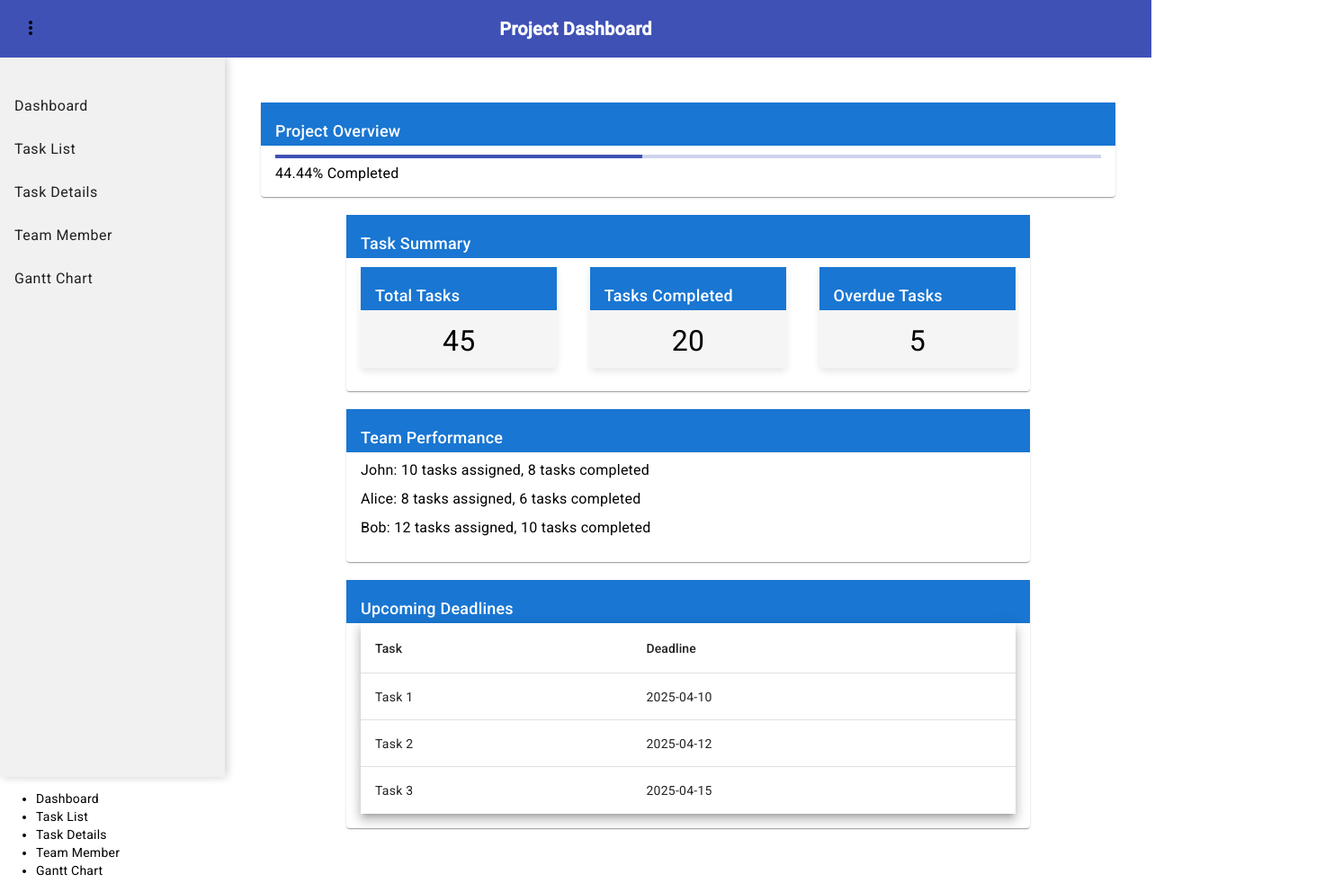
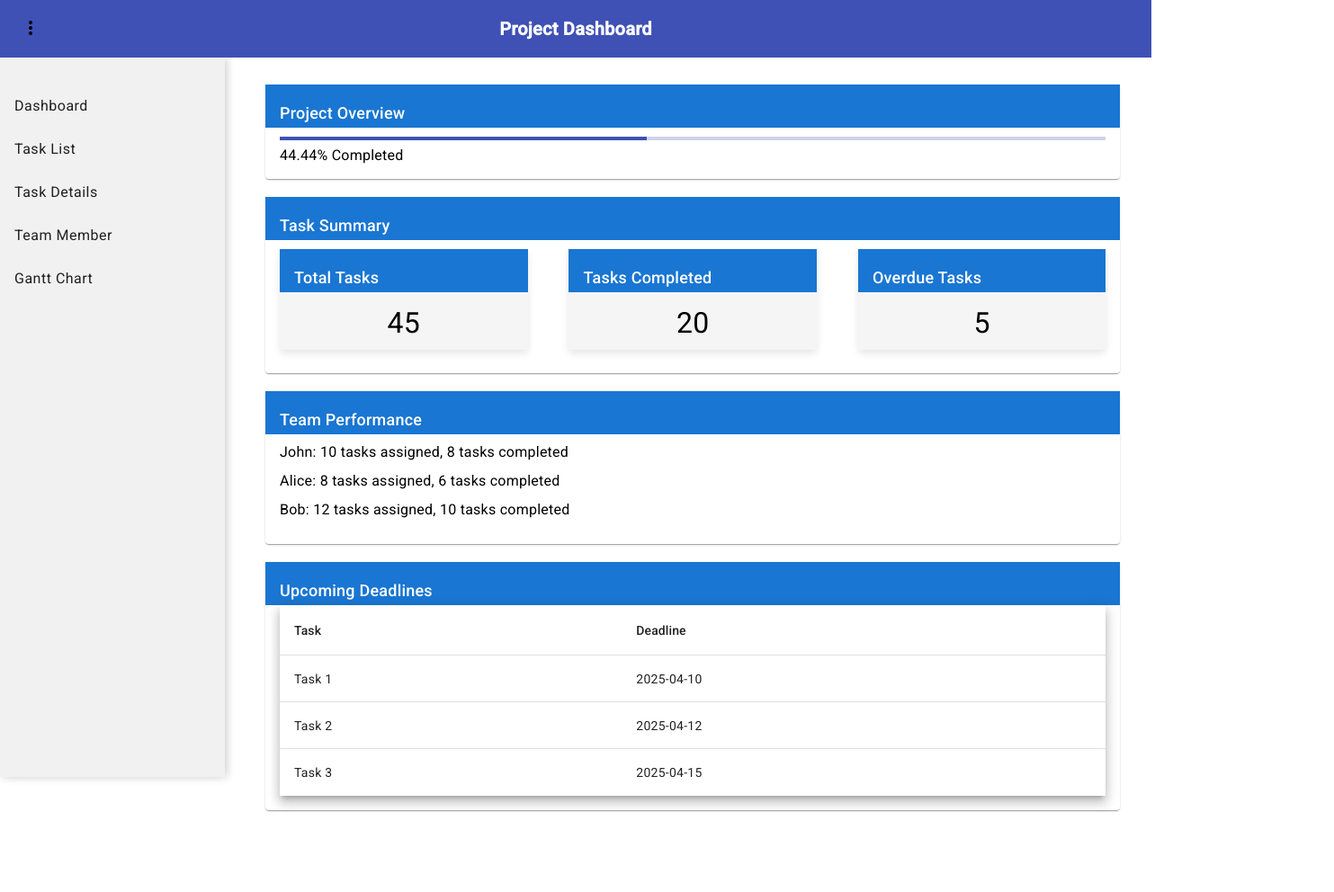
Before and after one commit to vinithyareddy/project-dashboard, an Angular app: page /dashboard in a window 1280 px wide. Shown: the whole page at 90% size, 1483 px wide, since content can reach past the window. After the commit the page ends 931 px from the top, so only its background shows below. Built offline with nearby package versions, Linux system fonts and the light colour scheme.

Commit message:
commit-6

```diff
--- a/src/app/dashboard/dashboard.component.scss
+++ b/src/app/dashboard/dashboard.component.scss
@@ -1,8 +1,9 @@
 .dashboard-container {
   display: flex;
   flex-direction: column;
-  align-items: center;
-  padding: 20px;
+  // align-items: center;
+width: 120%;
+margin-left: 25px;
 }
 
 mat-card {
@@ -61,3 +62,6 @@ mat-card-content {
   margin-top: 10px;
   margin-bottom: 7px;
 }
+.dashboard-card {
+width: 80%;
+}
--- a/src/app/sidebar/sidebar.component.html
+++ b/src/app/sidebar/sidebar.component.html
@@ -17,12 +17,3 @@
   </div>
 </div>
 </div>
-
-  <!-- Sidebar content goes here -->
-  <ul>
-    <li>Dashboard</li>
-    <li>Task List</li>
-    <li>Task Details</li>
-    <li>Team Member</li>
-    <li>Gantt Chart</li>
-  </ul>
```
